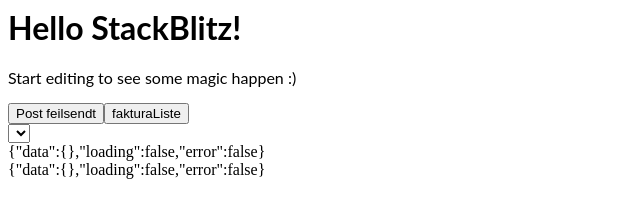
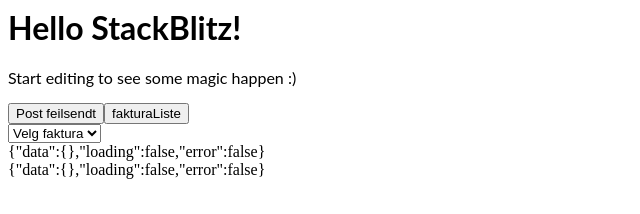
Before and after one commit to magneka/react-mka-genericaxios, a React (Create React App) app: page / in a window 1280 px wide. Shown: the top 214 px of the page, without its empty margins (0-640 px from the left). Built offline with nearby package versions, Linux system fonts and the light colour scheme.

Commit message:
2 files modified

```diff
--- a/src/App.js
+++ b/src/App.js
@@ -46,6 +46,7 @@
        <button onClick={getFakturaliste}>fakturaListe</button>
        <br/>
        <select>
+        <option key='' value=''>Velg faktura</option>
         {faktLastet() &&  faktState.data.result.map((team, i) =>
         <option key={team.fakturaNr} value={team.fakturaNr}>{team.fakturaCaption}</option>
         )}
--- a/src/useAxiosPost.js
+++ b/src/useAxiosPost.js
@@ -4,7 +4,7 @@
 
 //https://jasonwatmore.com/post/2020/07/17/react-axios-http-post-request-examples
 
-const useAxiosGet = (() => {
+const useAxiosPost = (() => {
 
   const actions = {
     POSTING: 'POSTING',
@@ -81,4 +81,4 @@
   return [postData, state]
 })
 
-export default useAxiosGet
+export default useAxiosPost
```
